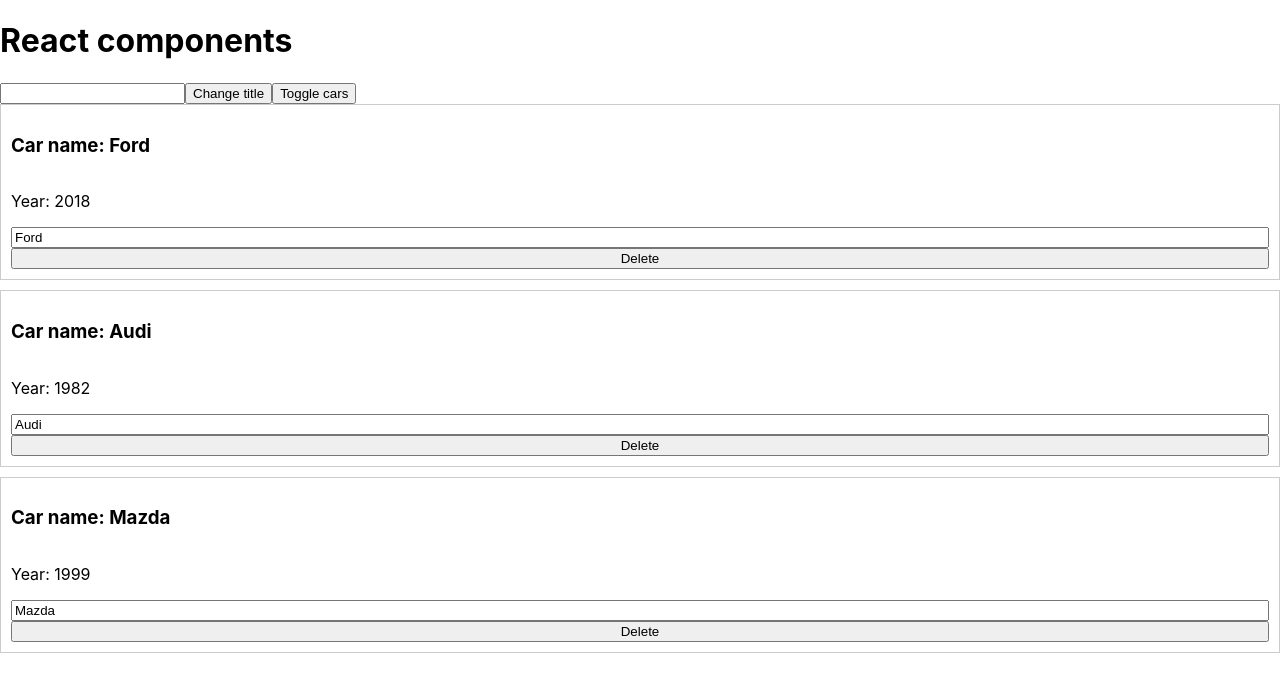
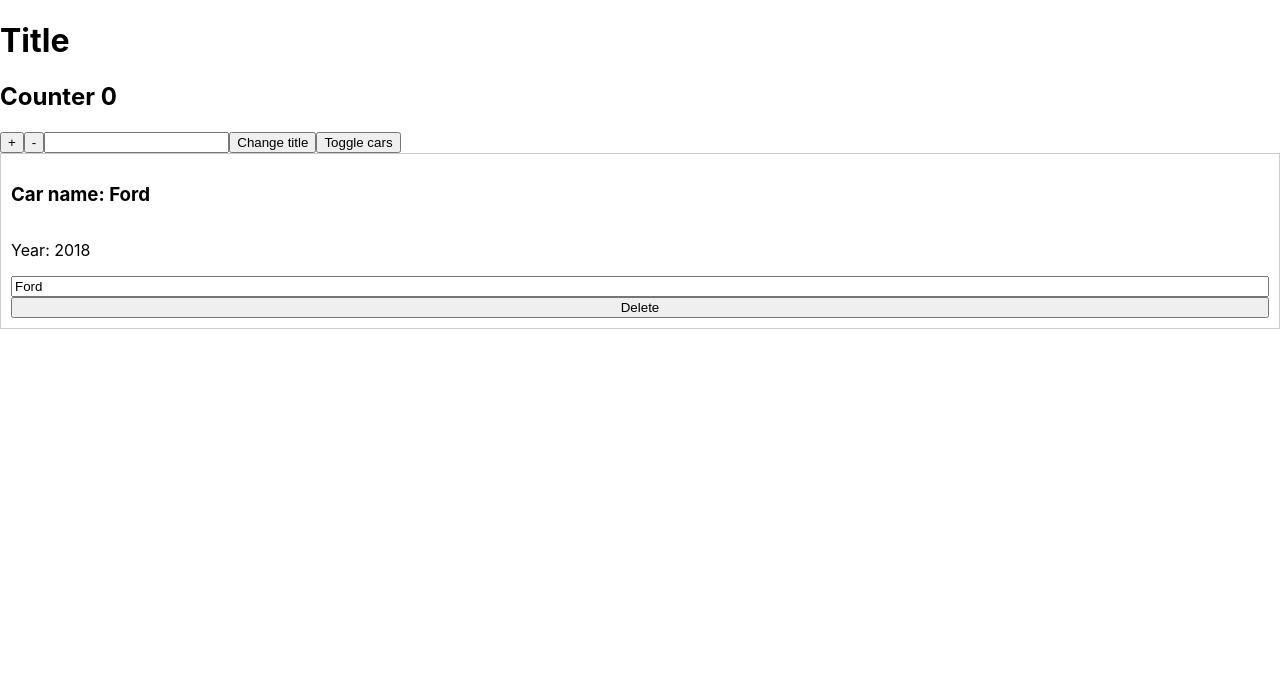
Before and after one commit to catherinacd/react-course, a React (Create React App) app: page / in a window 1280 px wide. Both pictures are taken after a click on the button "Toggle cars". Shown: the top 692 px of the page. Built offline with nearby package versions, Linux system fonts and the light colour scheme.

Commit message:
init counter

```diff
--- a/src/App.js
+++ b/src/App.js
@@ -1,15 +1,21 @@
 import React, { Component } from 'react'
 import './App.scss'
 import Car from './Car/Car'
+import ErrorBoundary from './ErrorBoundary/ErrorBoundary'
+import Counter from './Counter/Counter'
 class App extends Component {
-  state = {
+  constructor(props) {
+    super(props)
+    console.log('contructor')
+    this.state = {
       cars: [
-      { name: 'Ford', year: '2018' },
-      { name: 'Audi', year: '1982' },
-      { name: 'Mazda', year: '1999' }
+        { name: 'Ford', year: '2018' }
+        // { name: 'Audi', year: '1982' },
+        // { name: 'Mazda', year: '1999' }
       ],
       pageTitle: 'React components',
       showCars: false
+    }
   }
 
   changeTitleHandler = newTitle => {
@@ -39,6 +45,7 @@ class App extends Component {
       cars
     })
   }
+
   deleteHandler(index) {
     const cars = [...this.state.cars]
 
@@ -49,13 +56,25 @@ class App extends Component {
     })
   }
 
+  componentWillMount() {
+    console.log('App componentWillMount')
+  }
+
+  componentDidMount() {
+    console.log('App componentDidMount')
+  }
+
   render() {
-    const pageTitle = this.state.pageTitle
+    console.log('render')
+    // const pageTitle = this.state.pageTitle
     const cars = this.state.cars
 
     return (
       <div>
-        <h1>{pageTitle}</h1>
+        {/* <h1>{pageTitle}</h1> */}
+        <h1>{this.props.title}</h1>
+
+        <Counter />
 
         <input type='text' onChange={this.handleInput} />
 
@@ -67,8 +86,8 @@ class App extends Component {
 
         {this.state.showCars &&
           cars.map(({ name, year }, index) => (
+            <ErrorBoundary key={index}>
               <Car
-              key={index}
                 name={name}
                 year={year}
                 onChangeName={event =>
@@ -76,6 +95,7 @@ class App extends Component {
                 }
                 onDelete={this.deleteHandler.bind(this, index)}
               ></Car>
+            </ErrorBoundary>
           ))}
       </div>
     )
--- a/src/Car/Car.js
+++ b/src/Car/Car.js
@@ -1,6 +1,38 @@
-import React from 'react'
+import React, { Component } from 'react'
 
-const Car = ({ name, year, onChangeName, onDelete }) => (
+class Car extends Component {
+  // componentWillReceiveProps(nextProps) {
+  //   console.log('Car componentWillReceiveProps ', nextProps)
+  // }
+
+  shouldComponentUpdate(nextProps, nextState) {
+    console.log('Car shouldComponentUpdate', nextProps, nextState)
+    return nextProps.name.trim() !== this.props.name.trim()
+  }
+
+  // componentWillUpdate(nextProps, nextState) {
+  //   console.log('Car componentWillUpdate', nextProps, nextState)
+  // }
+
+  // static getDerivedStateFromProps(nextProps, prevState) {
+  //   console.log('Car getDerivedStateFromProps', nextProps, prevState)
+  //   return prevState
+  // }
+
+  componentDidUpdate() {
+    console.log('Car componentDidUpdate')
+  }
+
+  getSnapshotBeforeUpdate() {
+    console.log('Car getSnapshotBeforeUpdate')
+  }
+
+  componentWillUnmount() {
+    console.log('Car componentWillUnmount')
+  }
+  render() {
+    console.log('Car render')
+    return (
       <div
         style={{
           border: '1px solid #ccc',
@@ -10,11 +42,16 @@ const Car = ({ name, year, onChangeName, onDelete }) => (
           flexDirection: 'column'
         }}
       >
-    <h3>Car name: {name}</h3>
-    <p>Year: {year}</p>
-    <input type='text' onChange={onChangeName} value={name} />
-    <button onClick={onDelete}>Delete</button>
+        <h3>Car name: {this.props.name}</h3>
+        <p>Year: {this.props.year}</p>
+        <input
+          type='text'
+          onChange={this.props.onChangeName}
+          value={this.props.name}
+        />
+        <button onClick={this.props.onDelete}>Delete</button>
       </div>
     )
-
+  }
+}
 export default Car
--- /dev/null
+++ b/src/Counter/Counter.js
@@ -0,0 +1,32 @@
+import React, { Component } from 'react'
+
+class Counter extends Component {
+  state = {
+    counter: 0
+  }
+
+  addCounter = () => {
+    // this.setState({ counter: this.state.counter + 1 })
+    this.state(prevState => {
+      return {
+        counter: prevState.counter + 1
+      }
+    })
+  }
+
+  deleteCounter = () => {
+    this.setState({ counter: this.state.counter - 1 })
+  }
+
+  render() {
+    return (
+      <>
+        <h2>Counter {this.state.counter}</h2>
+        <button onClick={this.addCounter}>+</button>
+        <button onClick={this.deleteCounter}>-</button>
+      </>
+    )
+  }
+}
+
+export default Counter
--- /dev/null
+++ b/src/ErrorBoundary/ErrorBoundary.js
@@ -0,0 +1,19 @@
+import React, { Component } from 'react'
+
+class ErrorBoundary extends Component {
+  state = {
+    hasError: false
+  }
+
+  componentDidCatch(error, info) {
+    this.setState({ hasError: true })
+  }
+  render() {
+    if (this.state.hasError) {
+      return <h1>Something went wrong</h1>
+    }
+    return this.props.children
+  }
+}
+
+export default ErrorBoundary
--- a/src/index.js
+++ b/src/index.js
@@ -4,7 +4,7 @@ import './index.scss'
 import App from './App'
 import * as serviceWorker from './serviceWorker'
 
-ReactDOM.render(<App />, document.getElementById('root'))
+ReactDOM.render(<App title='Title' />, document.getElementById('root'))
 
 // If you want your app to work offline and load faster, you can change
 // unregister() to register() below. Note this comes with some pitfalls.
```
Also changed, not shown: src/hoc/Auxilliary.js (added, +7 -0 lines). Lines whose indentation alone changed are shown as unchanged.
